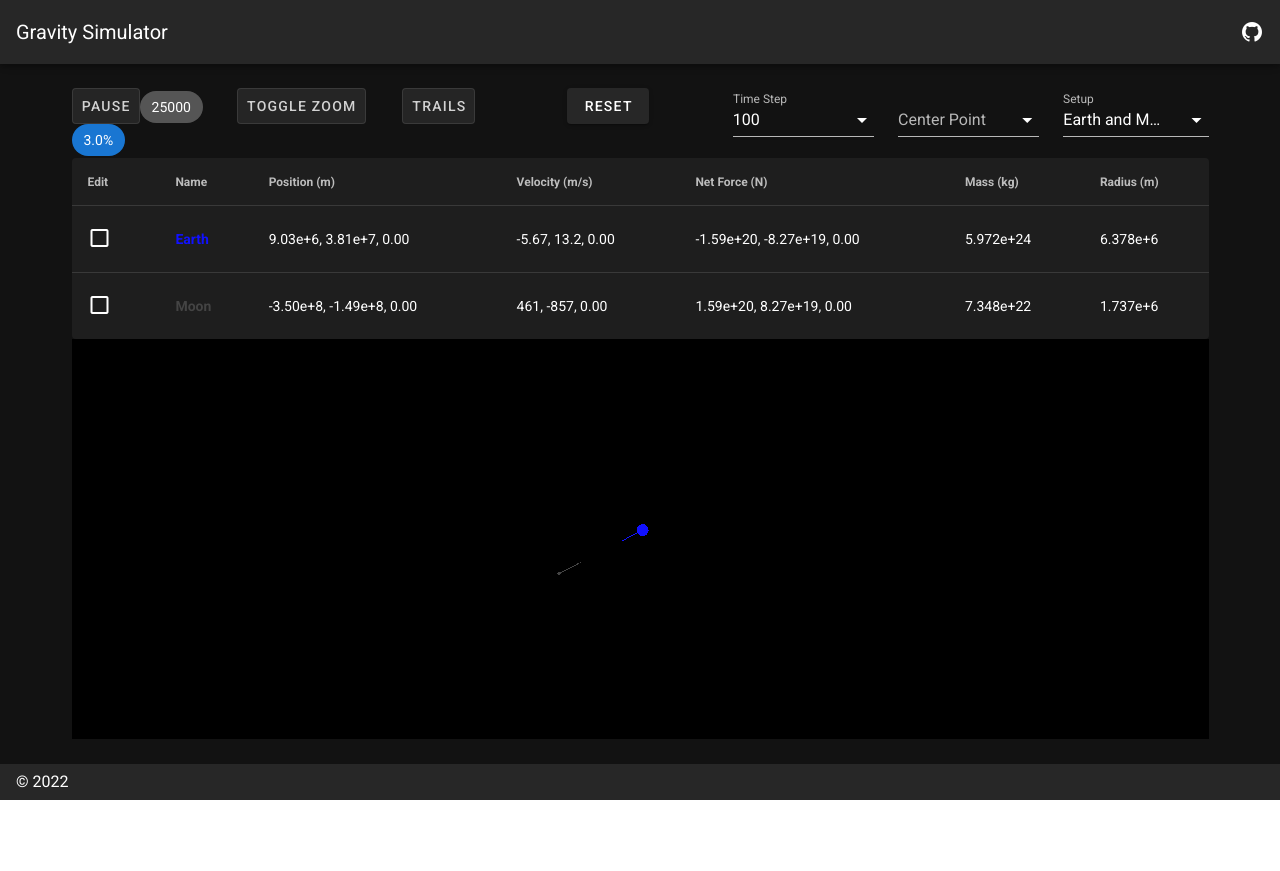
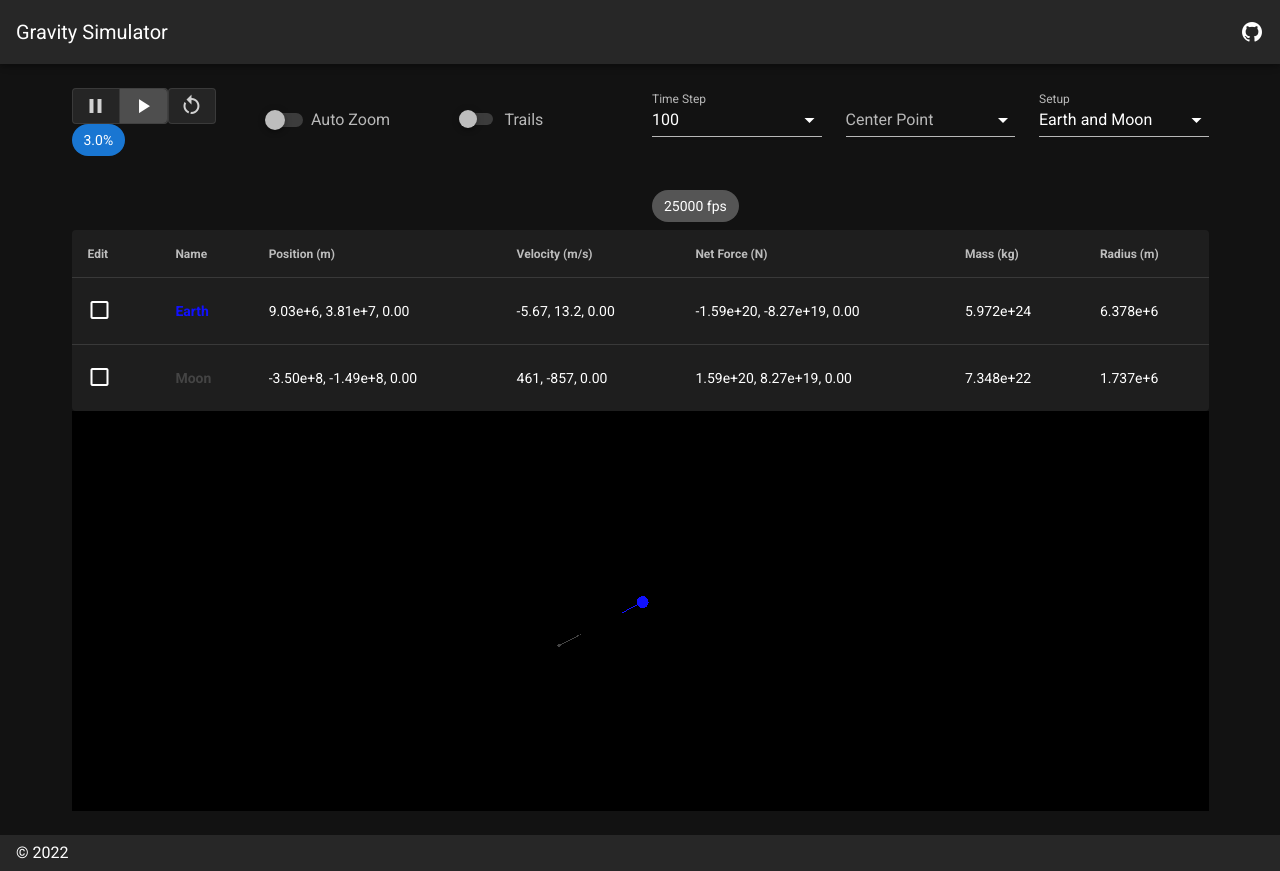
Before and after one commit to GrantErickson/Gravity, a Nuxt app: page / in a window 1280 px wide. Before the commit the page ends 800 px from the top, so only its background shows below. Built offline with nearby package versions, Linux system fonts and the light colour scheme.

Commit message:
Lines for trails, UI cleanup

```diff
--- /dev/null
+++ b/models/geometryMapping.ts
@@ -0,0 +1,9 @@
+import Vector from "~/models/vector";
+import * as THREE from "three";
+
+export default interface GeometryMapping {
+  lastPoint: Vector | null;
+  sphere: THREE.Mesh;
+  arrow: THREE.ArrowHelper;
+  trails: THREE.Line<THREE.BufferGeometry, THREE.LineBasicMaterial>[];
+}
--- a/pages/index.vue
+++ b/pages/index.vue
@@ -2,29 +2,39 @@
   <v-container fluid>
     <v-row>
       <v-col>
+        <v-btn-toggle v-model="pause" dense>
+          <v-btn :value="true"><v-icon>mdi-pause</v-icon></v-btn>
+          <v-btn :value="false"><v-icon>mdi-play</v-icon></v-btn>
+        </v-btn-toggle>
         <v-btn-toggle dense>
-          <v-btn @click="pause = !pause">Pause</v-btn>
+          <v-btn @click="reset"><v-icon>mdi-restart</v-icon></v-btn>
         </v-btn-toggle>
-        <v-chip>{{ calcsPerSecond }} </v-chip>
+        <!-- <v-chip>{{ calcsPerSecond }} fps</v-chip> -->
         <v-chip color="primary"
           >{{ maxErrorPercentInLastSecond.toPrecision(2) }}%
         </v-chip>
       </v-col>
       <v-col>
-        <v-btn-toggle dense>
-          <v-btn @click="zoom = !zoom">Toggle Zoom</v-btn>
-        </v-btn-toggle>
+        <v-switch v-model="zoom" label="Auto Zoom"></v-switch>
       </v-col>
       <v-col>
-        <v-btn-toggle dense>
-          <v-btn @click="trails = !trails">Trails</v-btn>
-        </v-btn-toggle>
+        <v-switch v-model="trails" label="Trails" dense></v-switch>
       </v-col>
       <v-col>
-        <v-btn @click="reset">Reset</v-btn>
+        <v-row>
+          <v-col>
+            <v-select
+              v-model="dt"
+              :items="dtValues"
+              label="Time Step"
+            ></v-select>
           </v-col>
           <v-col>
-        <v-select v-model="dt" :items="dtValues" label="Time Step"></v-select>
+            <v-chip-group>
+              <v-chip>{{ calcsPerSecond }} fps</v-chip>
+            </v-chip-group>
+          </v-col>
+        </v-row>
       </v-col>
       <v-col>
         <v-select
@@ -201,6 +211,7 @@ import EarthMoon from "~/models/earthMoon";
 import Chaos from "~/models/chaos";
 import Binary from "~/models/binary";
 import Vector from "~/models/vector";
+import GeometryMapping from "~/models/geometryMapping";
 
 @Component
 export default class Gravity extends Vue {
@@ -214,9 +225,9 @@ export default class Gravity extends Vue {
   zoom: boolean = false;
   centerOnBody: Body | null = null;
   frameNumber: number = 0;
-  trails: boolean = false;
+  private myTrails: boolean = false;
   animationHook: number = 0;
-  setups: Setup[] = [];
+  setups: Setup[];
   selectedSetup!: Setup;
   lastCalcSecond: number = 0;
   calcsPerSecond: number = 0;
@@ -226,21 +237,31 @@ export default class Gravity extends Vue {
   maxErrorPercentInLastSecond: number = 0;
   maxErrorPercentInThisSecond: number = 0;
 
+  geometryMapping: { [name: string]: GeometryMapping } = {};
+
+  get trails(): boolean {
+    return this.myTrails;
+  }
+  set trails(value: boolean) {
+    console.log("Set " + this.trails + " to " + value);
+    this.myTrails = value;
+    console.log("Set Done" + this.trails + " to " + value);
+    this.bodies.forEach((body) => {
+      this.geometryMapping[body.name].lastPoint = null;
+    });
+  }
+
   constructor() {
     super();
-  }
-
-  loadSetups() {
     this.setups = [];
     this.setups.push(new EarthMoon());
     this.setups.push(new EarthMoonAndOthers());
     this.setups.push(new Chaos());
     this.setups.push(new Binary());
+    this.selectedSetup = this.setups[0];
   }
 
   mounted() {
-    this.loadSetups();
-    this.selectedSetup = this.setups[0];
     this.reset();
   }
 
@@ -253,7 +274,7 @@ export default class Gravity extends Vue {
     this.bodies = this.selectedSetup.bodies();
     this.activeBodies = this.bodies.filter((b) => true);
     this.setupScene();
-    this.calcTimerId = setInterval(this.calc, 1);
+    this.calcTimerId = setInterval(this.calculate, 1);
   }
 
   setupScene() {
@@ -264,7 +285,6 @@ export default class Gravity extends Vue {
       0.1,
       1000
     );
-    let geometryMapping: any = {};
 
     const renderer = new THREE.WebGLRenderer();
     renderer.setSize(
@@ -296,12 +316,13 @@ export default class Gravity extends Vue {
       );
       scene.add(arrow);
       // Save to a mapping for access later
-      geometryMapping[body.name] = {
+      this.geometryMapping[body.name] = {
         sphere: sphere,
         arrow: arrow,
         trails: new Array<
-          THREE.Mesh<THREE.BoxGeometry, THREE.MeshBasicMaterial>
+          THREE.Line<THREE.BufferGeometry, THREE.LineBasicMaterial>
         >(),
+        lastPoint: null,
       };
     }
 
@@ -315,7 +336,7 @@ export default class Gravity extends Vue {
       }
       let max = 4;
       for (let body of this.bodies) {
-        let sphere: THREE.Mesh = geometryMapping[body.name].sphere;
+        let sphere: THREE.Mesh = this.geometryMapping[body.name].sphere;
         sphere.position.x = body.position.x * this.scale;
         sphere.position.y = body.position.y * this.scale;
         sphere.position.z = body.position.z * this.scale;
@@ -324,7 +345,7 @@ export default class Gravity extends Vue {
         if (max < Math.abs(sphere.position.y))
           max = Math.abs(sphere.position.y);
 
-        let arrow: THREE.ArrowHelper = geometryMapping[body.name].arrow;
+        let arrow: THREE.ArrowHelper = this.geometryMapping[body.name].arrow;
         let forceVector3 = new THREE.Vector3(
           body.netForce.x,
           body.netForce.y,
@@ -342,27 +363,53 @@ export default class Gravity extends Vue {
         );
         arrow.setDirection(forceVector3.normalize());
 
-        // Add a history point
-        if (this.frameNumber % 5 == 0 && this.trails) {
-          // Add historical point
-          const geometry = new THREE.BoxGeometry(0.03, 0.03, 0.03);
-          const material = new THREE.MeshBasicMaterial({
+        // Add a history line
+        if (this.trails) {
+          console.log("Trails");
+          // Make sure there has been minimal movement
+          const lastPoint = this.geometryMapping[body.name].lastPoint!;
+          let length = 100;
+          const points: THREE.Vector3[] = [];
+          if (lastPoint) {
+            points.push(
+              new THREE.Vector3(
+                lastPoint.x * this.scale,
+                lastPoint.y * this.scale,
+                lastPoint.z * this.scale
+              )
+            );
+            points.push(
+              new THREE.Vector3(
+                body.position.x * this.scale,
+                body.position.y * this.scale,
+                body.position.z * this.scale
+              )
+            );
+            length = points[0].clone().sub(points[1]).length();
+          }
+
+          if (length > 0.1) {
+            // Add historical line
+            const material = new THREE.LineBasicMaterial({
               color: body.color,
               transparent: true,
-            opacity: 0.5,
+              opacity: 0.4,
             });
-          const history = new THREE.Mesh(geometry, material);
-          history.position.x = body.position.x * this.scale;
-          history.position.y = body.position.y * this.scale;
-          history.position.z = body.position.z * this.scale;
-          scene.add(history);
-          geometryMapping[body.name].trails.push(history);
-          if (geometryMapping[body.name].trails.length > 100) {
+
+            const geometry = new THREE.BufferGeometry().setFromPoints(points);
+
+            const line = new THREE.Line(geometry, material);
+            scene.add(line);
+            this.geometryMapping[body.name].trails.push(line);
+            this.geometryMapping[body.name].lastPoint = body.position.clone();
+
+            if (this.geometryMapping[body.name].trails.length > 100) {
               this.removeTrail(
-              geometryMapping[body.name].trails.shift(),
+                this.geometryMapping[body.name].trails.shift()!,
                 scene,
                 10
               );
+            }
           }
         }
       }
@@ -388,7 +435,7 @@ export default class Gravity extends Vue {
   }
 
   removeTrail(
-    trail: THREE.Mesh<THREE.BoxGeometry, THREE.MeshBasicMaterial>,
+    trail: THREE.Line<THREE.BufferGeometry, THREE.LineBasicMaterial>,
     scene: THREE.Scene,
     iteration: number
   ) {
@@ -404,7 +451,7 @@ export default class Gravity extends Vue {
     }
   }
 
-  calc() {
+  calculate() {
     if (!this.pause) {
       if (this.lastCalcSecond != Math.floor(Date.now() / 1000)) {
         this.calcsPerSecond = this.calcCounter;
```
Lines whose indentation alone changed are shown as unchanged.
